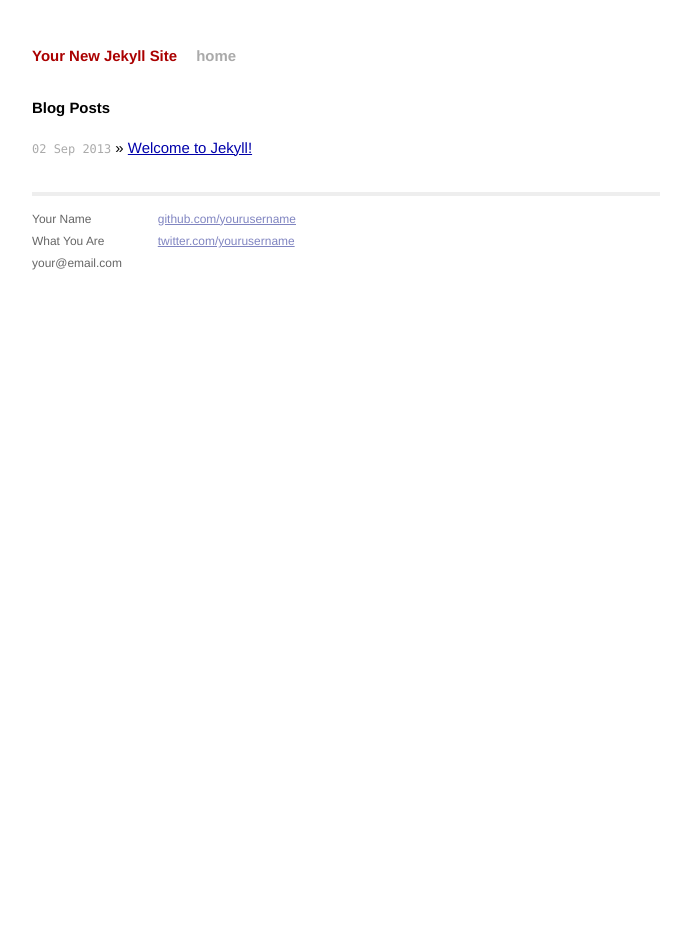
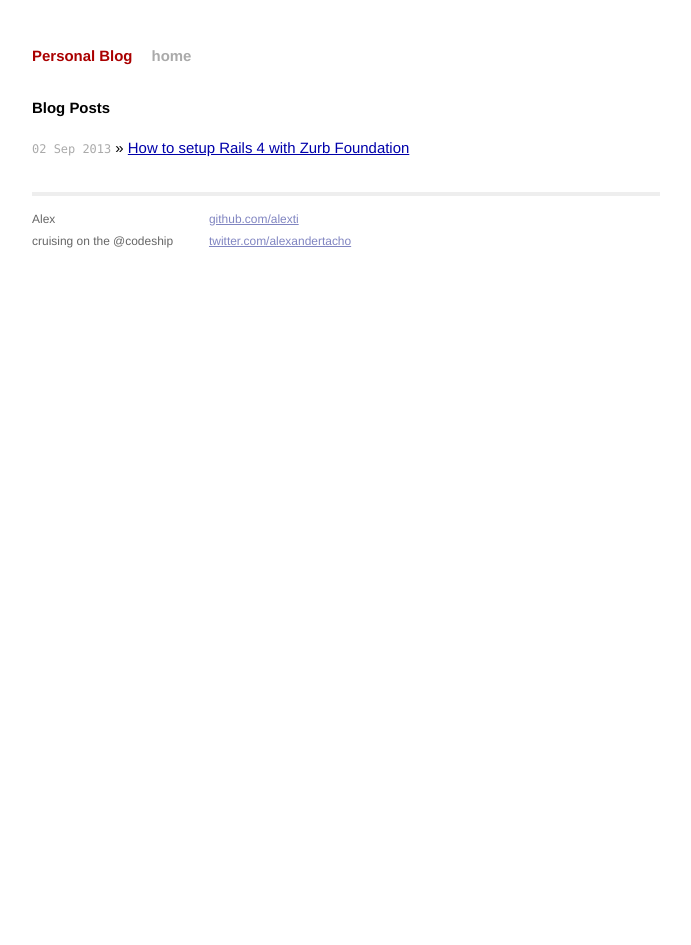
Before and after one commit to alextacho/alexti.github.io, a Jekyll site: the page built from index.html, in a window 1280 px wide. Shown: the whole page, without its empty margins (294-985 px from the left). Built offline with Jekyll 4.4.1, drawn with Linux system fonts in a browser that asks for light colours; Markdown is read by kramdown in place of the engine named in the settings.

Commit message:
setting up rails4 and foundation

```diff
--- a/Gemfile
+++ b/Gemfile
@@ -3,3 +3,5 @@ source 'https://rubygems.org'
 ruby '1.9.3'
 
 gem 'github-pages'
+gem 'jekyll'
+gem 'jekyll-assets'
--- a/_config.yml
+++ b/_config.yml
@@ -1,3 +1,3 @@
-name: Your New Jekyll Site
+name: Personal Blog
 markdown: redcarpet
 pygments: true
--- a/_layouts/default.html
+++ b/_layouts/default.html
@@ -27,15 +27,14 @@
             <div class="footer">
               <div class="contact">
                 <p>
-                  Your Name<br />
-                  What You Are<br />
-                  your@email.com
+                  Alex<br />
+                  cruising on the @codeship<br />
                 </p>
               </div>
               <div class="contact">
                 <p>
-                  <a href="http://github.com/yourusername/">github.com/yourusername</a><br />
-                  <a href="http://twitter.com/yourusername/">twitter.com/yourusername</a><br />
+                  <a href="http://github.com/alexti/">github.com/alexti</a><br />
+                  <a href="http://twitter.com/alexandertacho/">twitter.com/alexandertacho</a><br />
                 </p>
               </div>
             </div>
--- a/index.html
+++ b/index.html
@@ -1,6 +1,6 @@
 ---
 layout: default
-title: Your New Jekyll Site
+title: Personal Blog
 ---
 
 <div id="home">
```
Also changed, not shown: _posts/2013-09-02-welcome-to-jekyll.markdown (deleted, +0 -24 lines), _posts/2013-09-02-zurb-foundation-with-rails-4.markdown (added, +61 -0 lines), Gemfile.lock.
